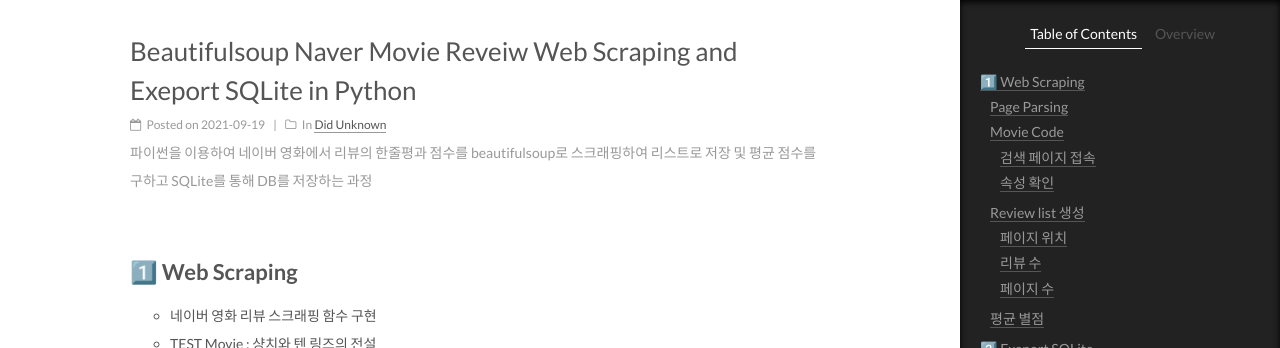
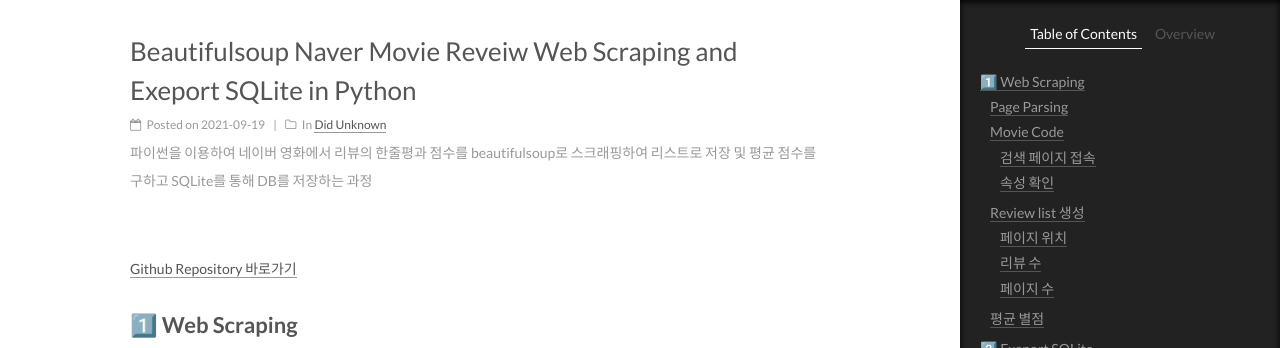
Before and after one commit to 6mini/6mini.github.io, a Jekyll site: the page built from _posts/2021-09-19-MovieReveiw.md, in a window 1280 px wide and 900 px high, scrolled down 485 px, cut to the strip 0-348 px from the top of the window. Built offline with Jekyll 4.4.1, drawn with Linux system fonts in a browser that asks for light colours; comment, search, counter and statistics services are not loaded.

Commit message:
Edit Naver Movie Web Scraping

```diff
--- a/_posts/2021-09-19-MovieReveiw.md
+++ b/_posts/2021-09-19-MovieReveiw.md
@@ -7,6 +7,8 @@ tags: [Did Unknown, Python, beautifulsoup, Naver Movie, Web Scraping, SQLite,
 mathjax: enable
 # 0️⃣1️⃣2️⃣3️⃣4️⃣5️⃣6️⃣7️⃣8️⃣9️⃣🔟
 ---
+
+[Github Repository 바로가기](https://github.com/6mini/Naver_Movie_Scraper)
 
 # 1️⃣ Web Scraping
 - 네이버 영화 리뷰 스크래핑 함수 구현
```
